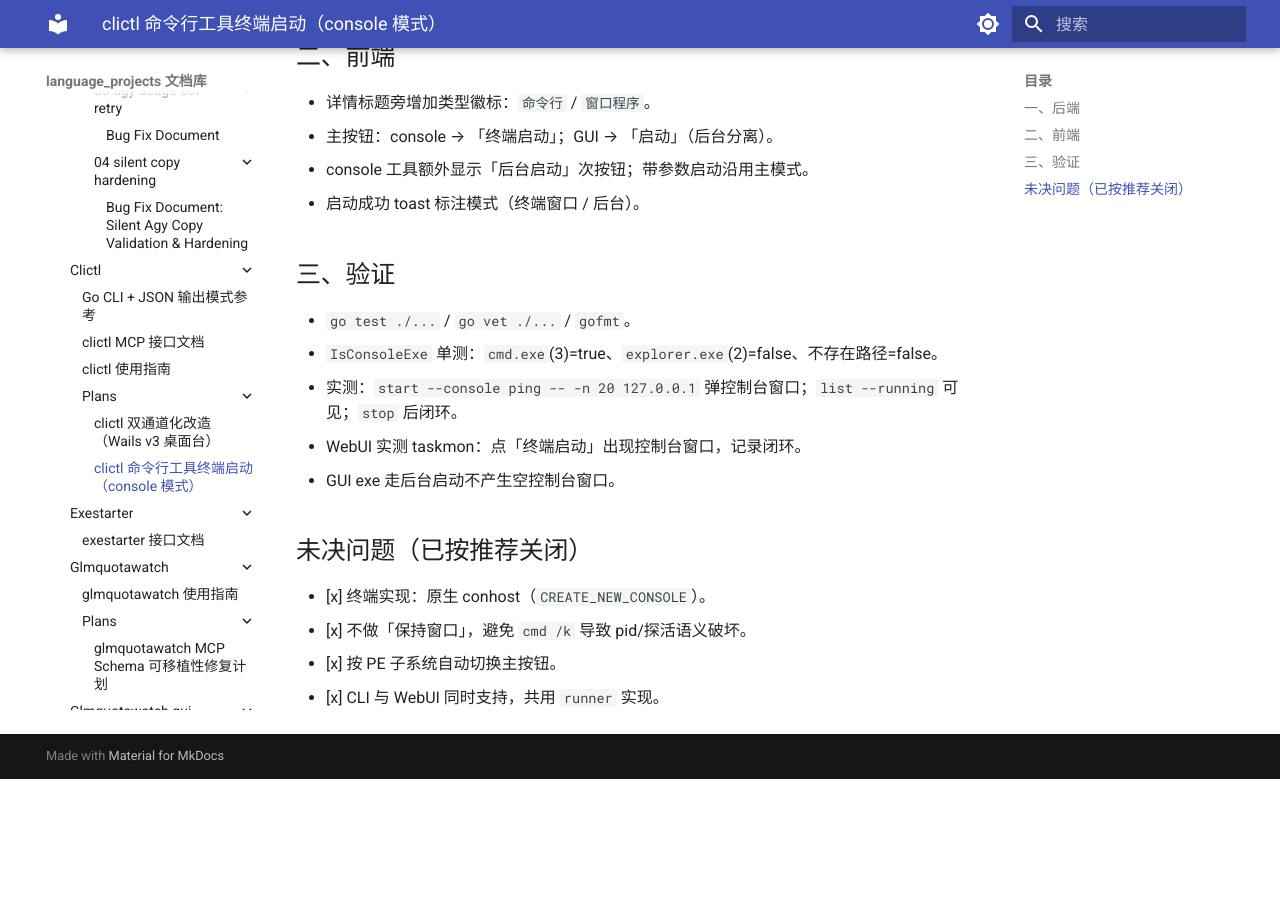
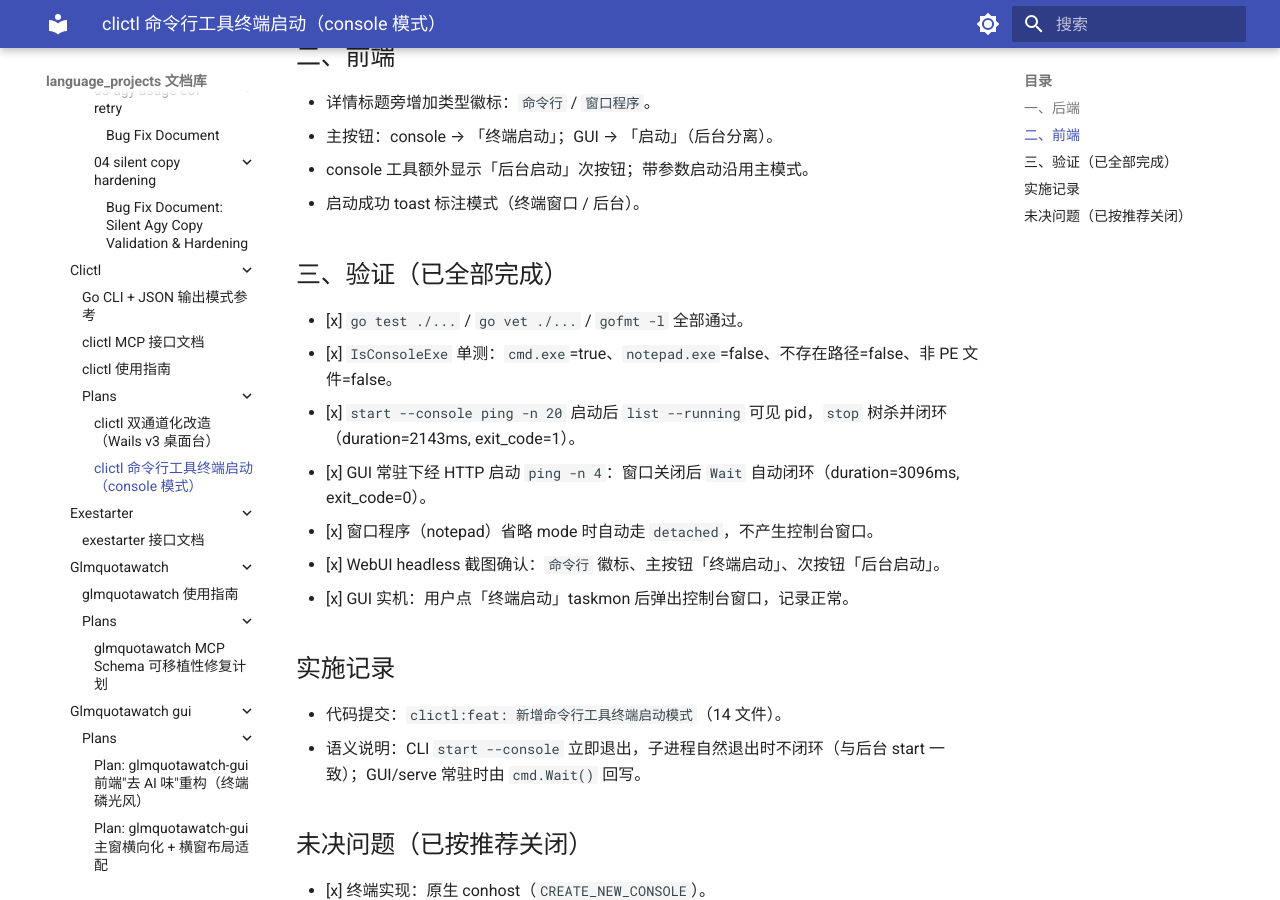
Before and after one commit to shihao-hub/td-language_projects, an MkDocs documentation site: the page built from docs/projects/go_projects/clictl/plans/02-console-launch.md, in a window 1280 px wide and 900 px high, scrolled down 979 px. Built offline with MkDocs 1.6.1 and Material for MkDocs 9.7.7, drawn with Linux system fonts in a browser that asks for light colours; a script that is not in the unit is left out; before the commit the page ends 1758 px from its top, so only the background shows below that.

Commit message:
docs(plans): 归档 clictl 终端启动实施结果
- 勾选验证项并记录实测数据
- 补充代码提交锚点与闭环语义说明

```diff
--- a/docs/projects/go_projects/clictl/plans/02-console-launch.md
+++ b/docs/projects/go_projects/clictl/plans/02-console-launch.md
@@ -25,13 +25,20 @@
 - console 工具额外显示「后台启动」次按钮；带参数启动沿用主模式。
 - 启动成功 toast 标注模式（终端窗口 / 后台）。
 
-## 三、验证
+## 三、验证（已全部完成）
 
-- `go test ./...` / `go vet ./...` / `gofmt`。
-- `IsConsoleExe` 单测：`cmd.exe`(3)=true、`explorer.exe`(2)=false、不存在路径=false。
-- 实测：`start --console ping -- -n 20 127.0.0.1` 弹控制台窗口；`list --running` 可见；`stop` 后闭环。
-- WebUI 实测 taskmon：点「终端启动」出现控制台窗口，记录闭环。
-- GUI exe 走后台启动不产生空控制台窗口。
+- [x] `go test ./...` / `go vet ./...` / `gofmt -l` 全部通过。
+- [x] `IsConsoleExe` 单测：`cmd.exe`=true、`notepad.exe`=false、不存在路径=false、非 PE 文件=false。
+- [x] `start --console ping -n 20` 启动后 `list --running` 可见 pid，`stop` 树杀并闭环（duration=2143ms, exit_code=1）。
+- [x] GUI 常驻下经 HTTP 启动 `ping -n 4`：窗口关闭后 `Wait` 自动闭环（duration=3096ms, exit_code=0）。
+- [x] 窗口程序（notepad）省略 mode 时自动走 `detached`，不产生控制台窗口。
+- [x] WebUI headless 截图确认：`命令行` 徽标、主按钮「终端启动」、次按钮「后台启动」。
+- [x] GUI 实机：用户点「终端启动」taskmon 后弹出控制台窗口，记录正常。
+
+## 实施记录
+
+- 代码提交：`clictl:feat: 新增命令行工具终端启动模式`（14 文件）。
+- 语义说明：CLI `start --console` 立即退出，子进程自然退出时不闭环（与后台 start 一致）；GUI/serve 常驻时由 `cmd.Wait()` 回写。
 
 ## 未决问题（已按推荐关闭）
 
```
